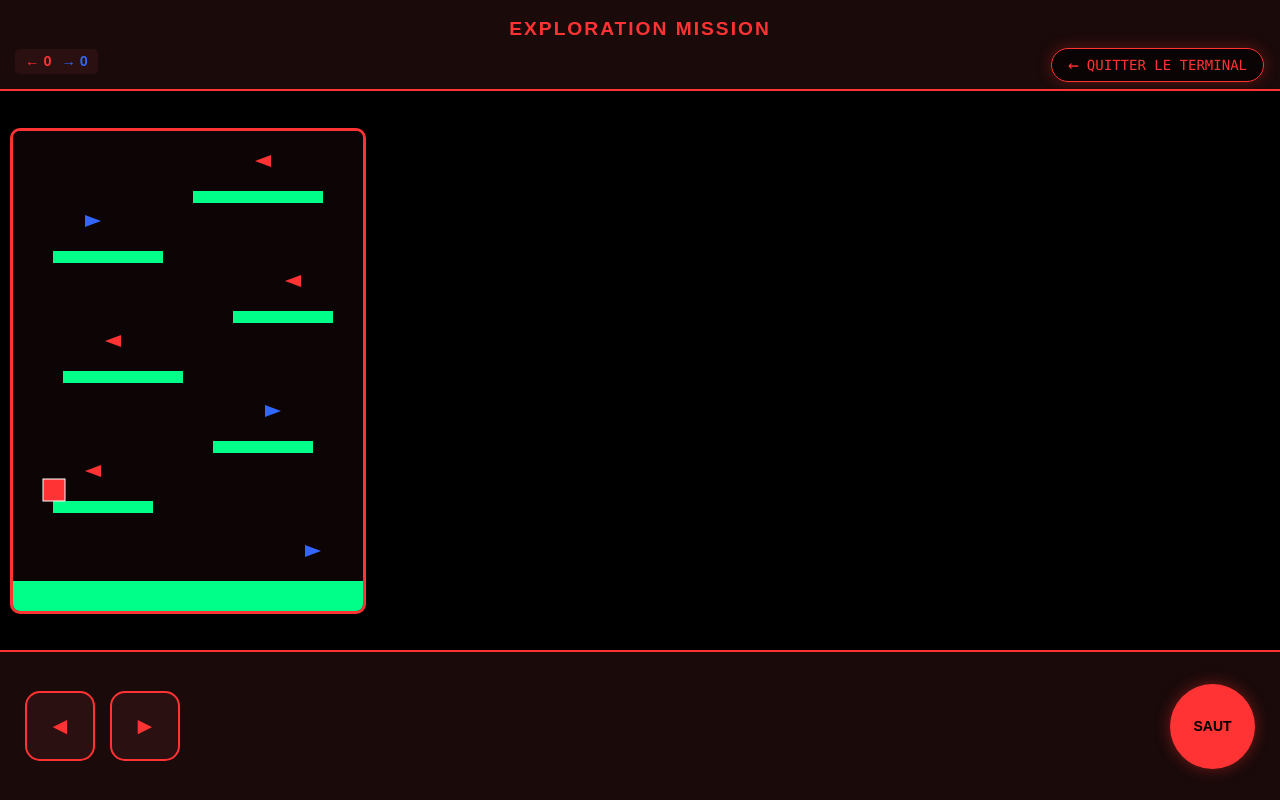
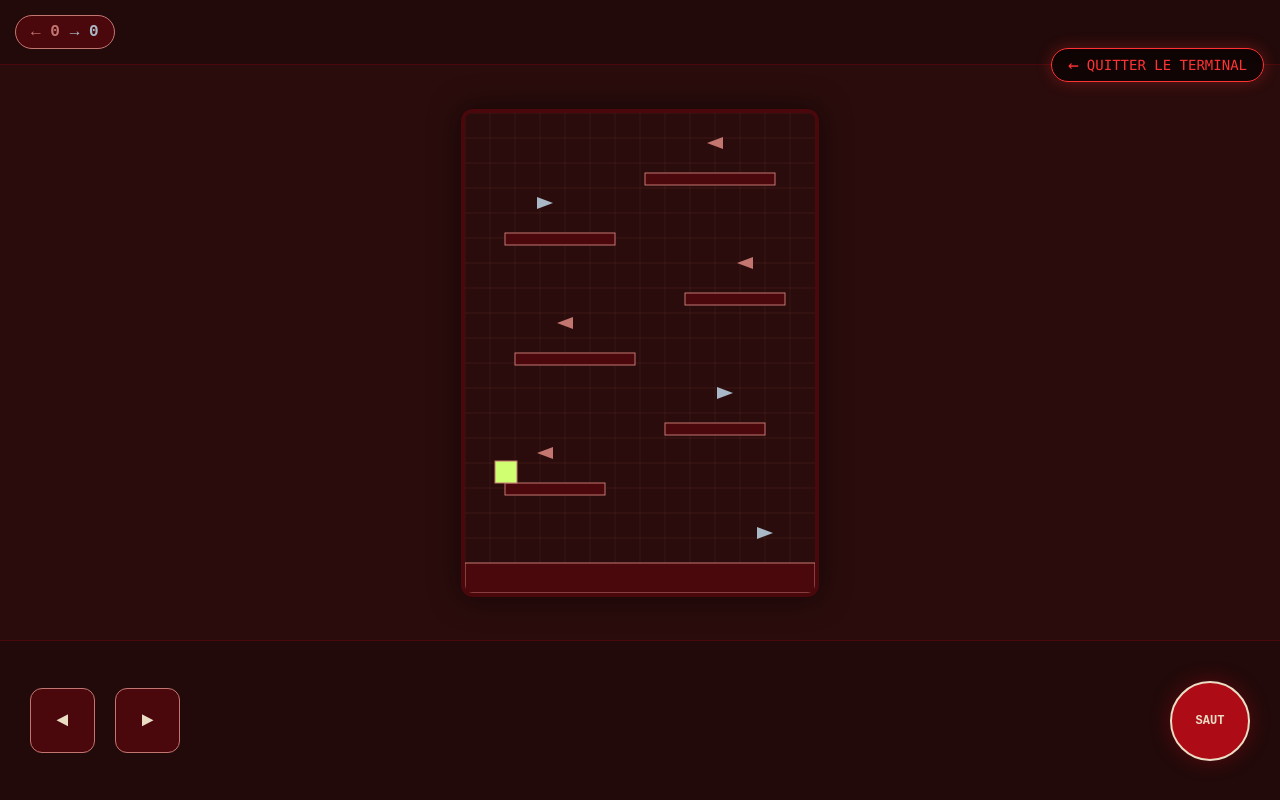
Before and after one commit to marie-camilo/cdcv, a Next.js app in the folder front/: page /enigme-2/fleche in a window 1280 px wide. Built offline with nearby package versions, Linux system fonts and the light colour scheme.

Commit message:
feat(enigme2/fleche): optimized arrow game physics and adapted victory message

```diff
--- a/front/src/app/(enigmes)/enigme-2/(games)/fleche/page.jsx
+++ b/front/src/app/(enigmes)/enigme-2/(games)/fleche/page.jsx
@@ -1,7 +1,7 @@
 "use client";
 import React, { useState, useEffect, useRef } from "react";
 import { useRouter, useSearchParams } from 'next/navigation';
-import { apiFetch } from "@/hooks/API/fetchAPI"; // Import de l'utilitaire API
+import { apiFetch } from "@/hooks/API/fetchAPI";
 
 export default function ArrowMazeCyberStyle() {
     const router = useRouter();
@@ -11,7 +11,6 @@ export default function ArrowMazeCyberStyle() {
     const [rightArrows, setRightArrows] = useState(0);
     const [totalCollected, setTotalCollected] = useState(0);
     const [showResult, setShowResult] = useState(false);
-    const [result, setResult] = useState("");
 
     const target = searchParams.get('target');
 
@@ -25,9 +24,34 @@ export default function ArrowMazeCyberStyle() {
 
     const canvasWidth = 350;
     const canvasHeight = 480;
-    const gravity = 0.6;
-    const jumpPower = -12;
-    const moveSpeed = 5;
+
+    // 🐌 VALEURS RALENTIES (Spécial Écrans Rapides & Contrôle Précis)
+    const gravity = 0.25;    // Chute beaucoup plus douce (Avant: 0.5 ou 0.6)
+    const jumpPower = -7;    // Saut moins explosif (Avant: -10 ou -12)
+    const moveSpeed = 2.5;   // Déplacement lent (Avant: 4 ou 5)
+    const friction = 0.85;   // Glisse un peu moins (Freinage plus net)
+
+    // ⌨️ GESTION DU CLAVIER
+    useEffect(() => {
+        const handleKeyDown = (e) => {
+            if (e.key === "ArrowLeft" || e.key === "q") controlsRef.current.left = true;
+            if (e.key === "ArrowRight" || e.key === "d") controlsRef.current.right = true;
+            if (e.key === "ArrowUp" || e.key === " " || e.key === "z") controlsRef.current.jump = true;
+        };
+
+        const handleKeyUp = (e) => {
+            if (e.key === "ArrowLeft" || e.key === "q") controlsRef.current.left = false;
+            if (e.key === "ArrowRight" || e.key === "d") controlsRef.current.right = false;
+            if (e.key === "ArrowUp" || e.key === " " || e.key === "z") controlsRef.current.jump = false;
+        };
+
+        window.addEventListener("keydown", handleKeyDown);
+        window.addEventListener("keyup", handleKeyUp);
+        return () => {
+            window.removeEventListener("keydown", handleKeyDown);
+            window.removeEventListener("keyup", handleKeyUp);
+        };
+    }, []);
 
     useEffect(() => {
         platformsRef.current = [
@@ -61,9 +85,10 @@ export default function ArrowMazeCyberStyle() {
             if (showResult) return;
             const player = playerRef.current;
 
+            // --- PHYSIQUE ---
             if (controlsRef.current.left) player.vx = -moveSpeed;
             else if (controlsRef.current.right) player.vx = moveSpeed;
-            else player.vx *= 0.8;
+            else player.vx *= friction; // Friction ajustée
 
             if (controlsRef.current.jump && !player.jumping) {
                 player.vy = jumpPower;
@@ -74,17 +99,17 @@ export default function ArrowMazeCyberStyle() {
             player.y += player.vy;
             player.x += player.vx;
 
+            // Limites bords
             if (player.x < 0) player.x = 0;
             if (player.x + player.width > canvasWidth) player.x = canvasWidth - player.width;
 
+            // Collisions Plateformes
             platformsRef.current.forEach((p) => {
-                if (
-                    player.x < p.x + p.width &&
-                    player.x + player.width > p.x &&
-                    player.y < p.y + p.height &&
-                    player.y + player.height > p.y
-                ) {
-                    if (player.vy > 0 && player.y + player.height <= p.y + 12) {
+                if (player.x < p.x + p.width && player.x + player.width > p.x &&
+                    player.y < p.y + p.height && player.y + player.height > p.y) {
+
+                    // Détection simplifiée pour éviter de passer au travers
+                    if (player.vy > 0 && player.y + player.height <= p.y + 15) {
                         player.y = p.y - player.height;
                         player.vy = 0;
                         player.jumping = false;
@@ -92,10 +117,12 @@ export default function ArrowMazeCyberStyle() {
                 }
             });
 
+            // Mort (chute) -> Respawn
             if (player.y > canvasHeight) {
                 player.y = 350; player.x = 30; player.vy = 0;
             }
 
+            // Collecte
             arrowsRef.current.forEach((arrow) => {
                 if (collectedRef.current.has(arrow.id)) return;
                 const dx = player.x + player.width / 2 - arrow.x;
@@ -107,9 +134,6 @@ export default function ArrowMazeCyberStyle() {
                     setTotalCollected((prev) => {
                         const next = prev + 1;
                         if (next === arrowsRef.current.length) {
-                            const finalL = arrow.dir === "left" ? leftArrows + 1 : leftArrows;
-                            const finalR = arrow.dir === "right" ? rightArrows + 1 : rightArrows;
-                            setResult(finalL > finalR ? "GAUCHE" : "DROITE");
                             setTimeout(() => setShowResult(true), 300);
                         }
                         return next;
@@ -117,26 +141,32 @@ export default function ArrowMazeCyberStyle() {
                 }
             });
 
-            ctx.fillStyle = "#0d0505";
+            ctx.fillStyle = "#2A0C0C";
             ctx.fillRect(0, 0, canvasWidth, canvasHeight);
-            ctx.fillStyle = "#00ff88";
-            platformsRef.current.forEach((p) => { ctx.fillRect(p.x, p.y, p.width, p.height); });
+
+            ctx.strokeStyle = "rgba(195, 118, 112, 0.1)";
+            ctx.lineWidth = 1;
+            for (let i = 0; i < canvasWidth; i += 25) { ctx.beginPath(); ctx.moveTo(i, 0); ctx.lineTo(i, canvasHeight); ctx.stroke(); }
+            for (let i = 0; i < canvasHeight; i += 25) { ctx.beginPath(); ctx.moveTo(0, i); ctx.lineTo(canvasWidth, i); ctx.stroke(); }
+
+            platformsRef.current.forEach((p) => {
+                ctx.fillStyle = "#4A080C";
+                ctx.fillRect(p.x, p.y, p.width, p.height);
+                ctx.strokeStyle = "#C37670";
+                ctx.strokeRect(p.x, p.y, p.width, p.height);
+            });
 
             arrowsRef.current.forEach((a) => {
                 if (collectedRef.current.has(a.id)) return;
-                ctx.fillStyle = a.dir === "left" ? "#ff3333" : "#3366ff";
+                ctx.fillStyle = a.dir === "left" ? "#C37670" : "#A9B9C8";
                 ctx.beginPath();
-                if (a.dir === "left") {
-                    ctx.moveTo(a.x + 8, a.y - 6); ctx.lineTo(a.x - 8, a.y); ctx.lineTo(a.x + 8, a.y + 6);
-                } else {
-                    ctx.moveTo(a.x - 8, a.y - 6); ctx.lineTo(a.x + 8, a.y); ctx.lineTo(a.x - 8, a.y + 6);
-                }
+                if (a.dir === "left") { ctx.moveTo(a.x + 8, a.y - 6); ctx.lineTo(a.x - 8, a.y); ctx.lineTo(a.x + 8, a.y + 6); }
+                else { ctx.moveTo(a.x - 8, a.y - 6); ctx.lineTo(a.x + 8, a.y); ctx.lineTo(a.x - 8, a.y + 6); }
                 ctx.fill();
             });
 
-            ctx.fillStyle = "#ff3333";
+            ctx.fillStyle = "#D0FF71";
             ctx.fillRect(player.x, player.y, player.width, player.height);
-            ctx.strokeStyle = "#fff"; ctx.lineWidth = 1;
             ctx.strokeRect(player.x, player.y, player.width, player.height);
 
             animationId = requestAnimationFrame(gameLoop);
@@ -144,47 +174,35 @@ export default function ArrowMazeCyberStyle() {
 
         gameLoop();
         return () => cancelAnimationFrame(animationId);
-    }, [leftArrows, rightArrows, showResult]);
+    }, [showResult]);
 
-    // Fonction de retour avec synchronisation Pusher
     const handleReturn = async () => {
         const gameCode = localStorage.getItem('currentGameCode');
-
-        // 1. Sauvegarde locale
         if (target) localStorage.setItem(`locker_${target}`, 'unlocked');
-
-        // 2. Notification au serveur pour synchroniser le groupe
         try {
             await apiFetch(`/api/v1/game/${gameCode}/update-enigma`, {
                 method: 'POST',
-                body: JSON.stringify({
-                    type: 'case_update',
-                    side: target,
-                    index: -1, // Indique le déverrouillage du cadenas global
-                    status: 'unlocked'
-                })
+                body: JSON.stringify({ type: 'case_update', side: target, index: -1, status: 'unlocked' })
             });
-        } catch (e) {
-            console.error("Erreur synchronisation labyrinthe:", e);
-        }
-
+        } catch (e) { console.error(e); }
         router.push('/enigme-2');
     };
 
     return (
         <div style={styles.container}>
             <div style={styles.header}>
-                <h1 style={styles.title}>EXPLORATION MISSION</h1>
                 <div style={styles.statsRow}>
                     <div style={styles.arrowsIndicator}>
-                        <span style={{ color: "#ff3333", marginRight: "10px" }}>← {leftArrows}</span>
-                        <span style={{ color: "#3366ff" }}>→ {rightArrows}</span>
+                        <span style={{ color: "var(--color-mat-red)", marginRight: "10px", fontWeight: "bold" }}>← {leftArrows}</span>
+                        <span style={{ color: "var(--color-mat-blue)", fontWeight: "bold" }}>→ {rightArrows}</span>
                     </div>
                 </div>
             </div>
 
             <div style={styles.canvasWrapper}>
-                <canvas ref={canvasRef} width={canvasWidth} height={canvasHeight} style={styles.canvas} />
+                <div style={styles.canvasFrame}>
+                    <canvas ref={canvasRef} width={canvasWidth} height={canvasHeight} style={styles.canvas} />
+                </div>
             </div>
 
             <div style={styles.controls}>
@@ -198,14 +216,20 @@ export default function ArrowMazeCyberStyle() {
             {showResult && (
                 <div style={styles.overlay}>
                     <div style={styles.modal}>
-                        <h2 style={styles.modalTitle}>PARE-FEU DÉSACTIVÉ</h2>
+                        <h2 style={styles.modalTitle}>ACCÈS AUTORISÉ</h2>
+
                         <div style={styles.resultContainer}>
-                            <div style={styles.hackIcon}>🔓</div>
-                            <div style={styles.successMsg}>ACCÈS AUTORISÉ</div>
+                            <p style={styles.modalIntro}>
+                                Mouais.. Pas mal.
+                                <br/><br/>
+                                La sécurité de la rangée <strong>{target === 'left' ? 'GAUCHE' : 'DROITE'}</strong> est désactivée. Retournez au terminal et fouillez les casiers de cette zone.
+                            </p>
+
+                            <span style={{ color: 'var(--color-sand)', fontSize: '1.5rem', display: 'block', marginTop: '15px', fontWeight: '900', textTransform: 'uppercase' }}>
+                                ZONE {target === 'left' ? 'GAUCHE' : 'DROITE'} OPEN
+                            </span>
                         </div>
-                        <p style={styles.modalHint}>
-                            Protocole de sécurité neutralisé. Le casier {target === 'left' ? 'GAUCHE' : 'DROITE'} est maintenant accessible.
-                        </p>
+
                         <button onClick={handleReturn} style={styles.restartBtn}>RETOUR AU TERMINAL</button>
                     </div>
                 </div>
@@ -215,23 +239,22 @@ export default function ArrowMazeCyberStyle() {
 }
 
 const styles = {
-    container: { position: "fixed", inset: 0, backgroundColor: "#1a0a0a", display: "flex", flexDirection: "column", touchAction: "none", fontFamily: "sans-serif" },
-    header: { padding: "15px", textAlign: "center", borderBottom: "2px solid #ff3333" },
-    title: { color: "#ff3333", margin: "0 0 5px", fontSize: "1.2rem", letterSpacing: "2px", fontWeight: "bold" },
-    statsRow: { display: "flex", justifyContent: "space-between", fontSize: "0.9rem", fontWeight: "bold" },
-    arrowsIndicator: { backgroundColor: "#2a1010", padding: "2px 10px", borderRadius: "5px" },
-    canvasWrapper: { flex: 1, display: "flex", alignItems: "center", justifyItems: "center", backgroundColor: "#000", padding: "10px" },
-    canvas: { border: "3px solid #ff3333", borderRadius: "10px", maxWidth: "100%", maxHeight: "100%" },
-    controls: { height: "150px", backgroundColor: "#1a0a0a", display: "flex", justifyContent: "space-between", alignItems: "center", padding: "0 25px", borderTop: "2px solid #ff3333" },
-    dPad: { display: "flex", gap: "15px" },
-    btnMove: { width: "70px", height: "70px", backgroundColor: "#2a1010", border: "2px solid #ff3333", color: "#ff3333", borderRadius: "15px", fontSize: "24px", outline: "none", WebkitTapHighlightColor: "transparent" },
-    btnJump: { width: "85px", height: "85px", backgroundColor: "#ff3333", border: "none", borderRadius: "50%", color: "#000", fontWeight: "bold", fontSize: "14px", boxShadow: "0 0 15px rgba(255,51,51,0.4)", outline: "none", WebkitTapHighlightColor: "transparent" },
-    overlay: { position: "absolute", inset: 0, backgroundColor: "rgba(0,0,0,0.9)", display: "flex", alignItems: "center", justifyContent: "center", zIndex: 100, padding: "20px" },
-    modal: { background: "#1a0a0a", border: "2px solid #ff3333", borderRadius: "20px", padding: "30px", textAlign: "center", width: "85%" },
-    modalTitle: { color: "#ff3333", fontSize: "1.8rem", margin: "0 0 20px", fontWeight: "bold" },
+    container: { minHeight: "100dvh", width: "100%", backgroundColor: "var(--color-darker-red)", display: "flex", flexDirection: "column", fontFamily: "'JetBrains Mono', monospace" },
+    header: { padding: "15px", textAlign: "center", borderBottom: "1px solid var(--color-mid-red)", background: "rgba(0,0,0,0.2)" },
+    title: { color: "var(--color-sand)", margin: "0 0 5px", fontSize: "1rem", letterSpacing: "4px", fontWeight: "900" },
+    statsRow: { display: "flex", justifyContent: "left" },
+    arrowsIndicator: { backgroundColor: "var(--color-mid-red)", padding: "4px 15px", borderRadius: "20px", border: "1px solid var(--color-mat-red)" },
+    canvasWrapper: { flex: 1, display: "flex", alignItems: "center", justifyContent: "center", padding: "20px" },
+    canvasFrame: { padding: "4px", background: "var(--color-mid-red)", borderRadius: "12px", boxShadow: "0 0 30px rgba(0,0,0,0.5)" },
+    canvas: { backgroundColor: "#2A0C0C", borderRadius: "8px", display: "block" },
+    controls: { height: "160px", backgroundColor: "rgba(0,0,0,0.2)", display: "flex", justifyContent: "space-between", alignItems: "center", padding: "0 30px", borderTop: "1px solid var(--color-mid-red)", touchAction: "none" },
+    dPad: { display: "flex", gap: "20px" },
+    btnMove: { width: "65px", height: "65px", backgroundColor: "var(--color-mid-red)", border: "1px solid var(--color-mat-red)", color: "var(--color-sand)", borderRadius: "12px", fontSize: "20px", outline: "none" },
+    btnJump: { width: "80px", height: "80px", backgroundColor: "var(--color-red)", border: "2px solid var(--color-sand)", borderRadius: "50%", color: "var(--color-sand)", fontWeight: "900", fontSize: "12px", boxShadow: "0 0 20px rgba(173,11,22,0.4)", outline: "none" },
+    overlay: { position: "fixed", inset: 0, backgroundColor: "rgba(10, 3, 3, 0.95)", display: "flex", alignItems: "center", justifyContent: "center", zIndex: 100, padding: "20px", backdropFilter: "blur(4px)" },
+    modal: { background: "var(--color-darker-red)", border: "1px solid var(--color-mat-red)", padding: "30px", textAlign: "center", width: "100%", maxWidth: "350px" },
+    modalTitle: { color: "var(--color-mat-red)", fontSize: "1rem", margin: "0 0 20px", fontWeight: "900", letterSpacing: "2px" },
     resultContainer: { margin: "20px 0" },
-    hackIcon: { fontSize: "5rem", margin: "10px 0" },
-    successMsg: { color: "#00ff88", fontSize: "1.8rem", fontWeight: "bold", letterSpacing: "3px", textShadow: "0 0 20px rgba(0,255,136,0.5)" },
-    modalHint: { color: "#fff", fontSize: "0.9rem", marginBottom: "25px" },
-    restartBtn: { padding: "15px 30px", background: "#ff3333", color: "#000", border: "none", borderRadius: "10px", fontWeight: "bold", width: "100%", fontSize: "1rem" },
+    modalIntro: { color: "#fff", fontSize: "0.9rem", lineHeight: "1.5" },
+    restartBtn: { padding: "12px", background: "var(--color-red)", color: "var(--color-sand)", border: "none", borderRadius: "4px", fontWeight: "900", width: "100%", fontSize: "0.8rem", letterSpacing: "2px", marginTop: "20px", cursor: "pointer" },
 };
--- a/front/src/app/(enigmes)/layout.jsx
+++ b/front/src/app/(enigmes)/layout.jsx
@@ -5,7 +5,7 @@ import GameOverModal from "@/components/molecules/GameOverModal";
 export default function EnigmeLayout({ children }) {
     return (
         <TimerProvider>
-            <div className="bg-dark text-light-green h-full w-full overflow-y-auto">
+            <div className="bg-[var(--color-darker-red)] text-light-green h-full w-full overflow-y-auto">
                 {children}
             </div>
             <GameOverModal />
```
